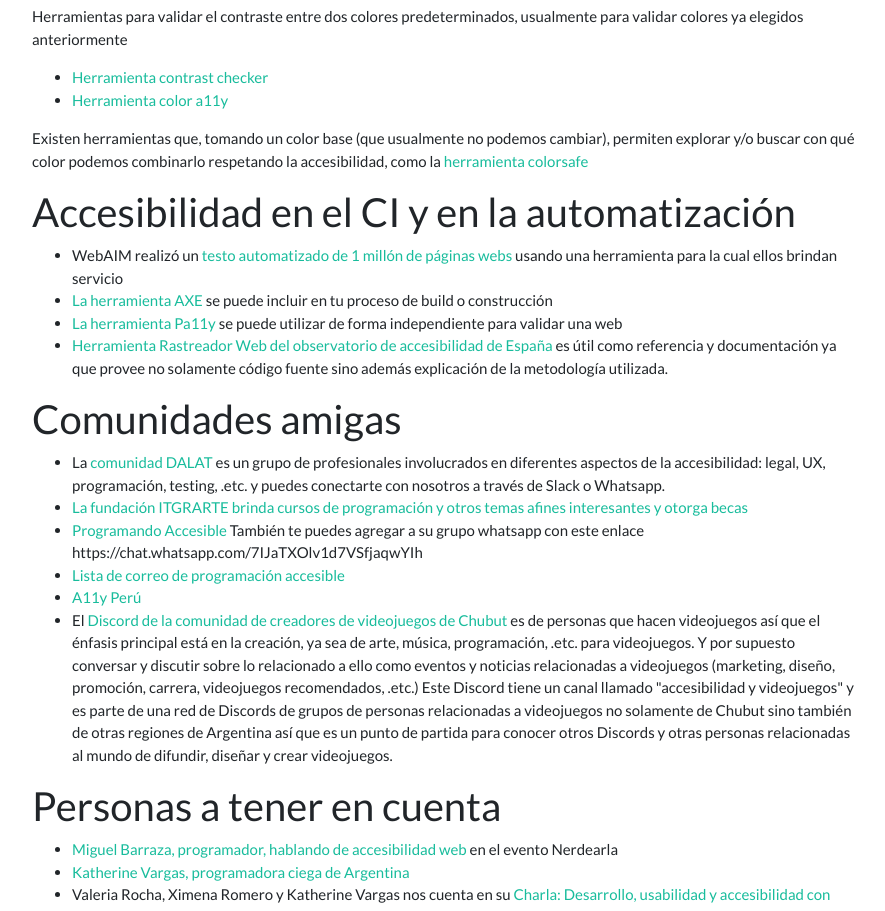
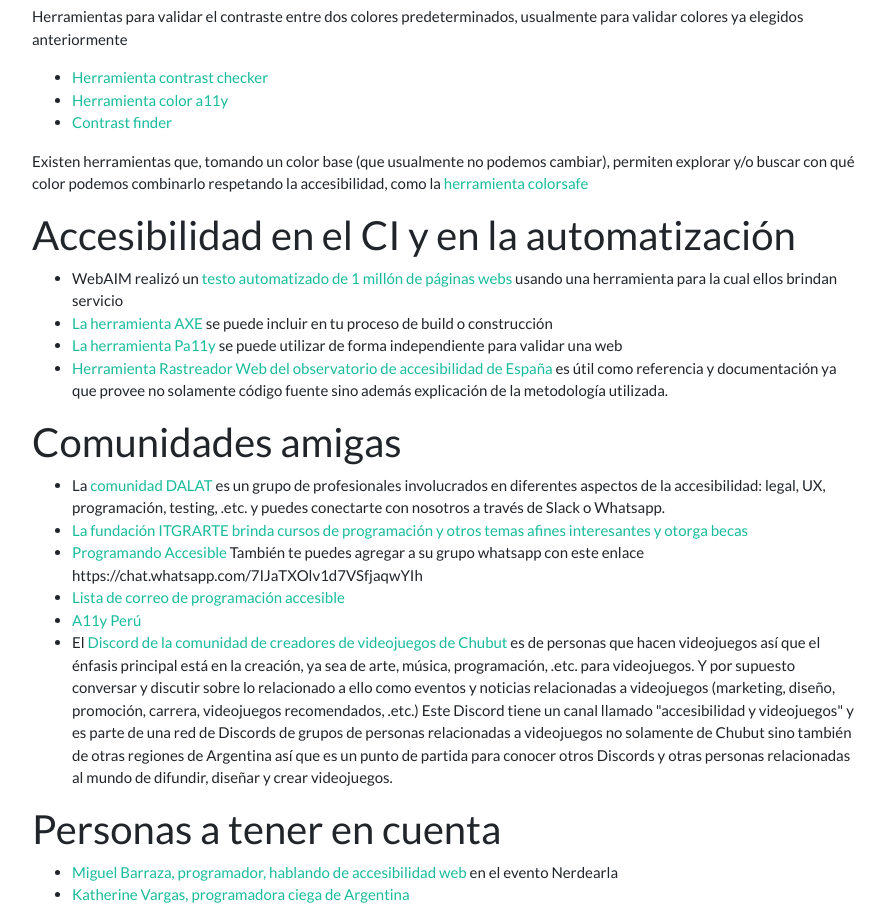
Before and after one commit to dalatgit/dalatgit.github.io, a plain HTML site: page recursos/index.html in a window 1280 px wide. Shown: the part 1811-2722 px from the top of the page, without its empty margins (338-1223 px from the left). Drawn offline with nearby package versions, Linux system fonts and the light colour scheme.

Commit message:
agregué la herramienta contrast finder, que es accesible

```diff
--- a/recursos/index.html
+++ b/recursos/index.html
@@ -239,8 +239,9 @@
 <h2 id="validar-la-accesibilidad-de-los-colores">Validar la accesibilidad de los colores</h2>
 <p>Herramientas para validar el contraste entre dos colores predeterminados, usualmente para validar colores ya elegidos anteriormente</p>
 <ul>
-<li><a href="https://webaim.org/resources/contrastchecker/" target="_blank">Herramienta contrast checker</a></li>
+  <li><a href="https://webaim.org/resources/contrastchecker/" target="_blank">Herramienta contrast checker</a></li>
 <li><a href="https://color.a11y.com/" target="_blank">Herramienta color a11y</a></li>
+<li><a href="https://app.contrast-finder.org/">Contrast finder</a></li>
 </ul>
 <p>Existen herramientas que, tomando un color base (que usualmente no podemos cambiar), permiten explorar y/o buscar con qué color podemos combinarlo respetando la accesibilidad, como la <a href="http://colorsafe.co" target="_blank">herramienta colorsafe</a></p>
 <h2 id="accesibilidad-en-el-ci-y-en-la-automatizacion">Accesibilidad en el CI y en la automatización</h2>
```
